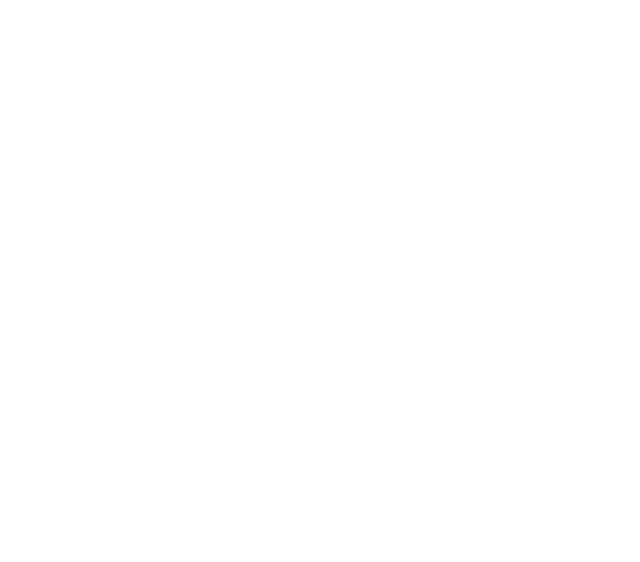
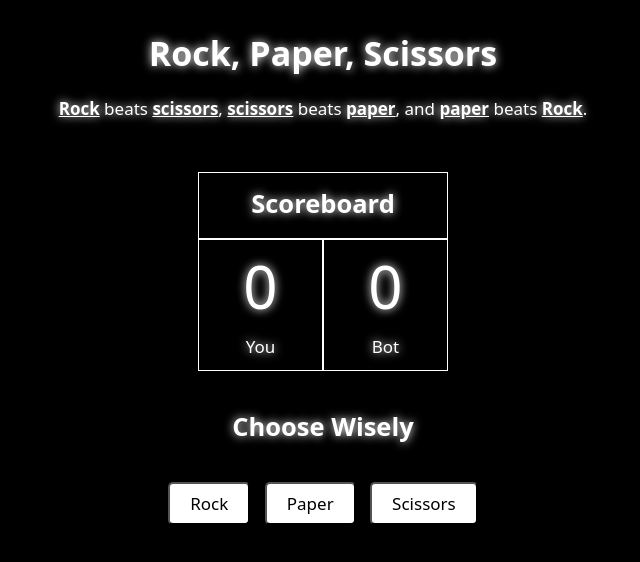
Before and after one commit to Redot2468/Rock-Paper-Scissors, a plain HTML site: page index.html in a window 1280 px wide. Shown: the whole page, without its empty margins (317-957 px from the left). Drawn offline with Linux system fonts and the light colour scheme.

Commit message:
designed and added functionality to the game

```diff
--- a/css/style.css
+++ b/css/style.css
@@ -0,0 +1,124 @@
+*,
+*::before,
+*::after {
+  padding: 0;
+  margin: 0;
+  box-sizing: border-box;
+}
+
+:root {
+  --color-black: black;
+  --color-white: white;
+}
+
+html {
+  font-size: 62.5%;
+}
+
+body {
+  font-family: system-ui, -apple-system, BlinkMacSystemFont, "Segoe UI", Roboto,
+    Oxygen, Ubuntu, Cantarell, "Open Sans", "Helvetica Neue", sans-serif;
+  font-size: 1.7rem;
+  color: var(--color-white);
+  background: var(--color-black);
+  text-shadow: 0 0 10px white;
+  font-weight: 400;
+  line-height: 1.5;
+  text-align: center;
+  padding: 1rem;
+}
+
+h1,
+h2,
+h3 {
+  color: var(--color-white);
+  line-height: 1.2;
+}
+
+h1 {
+  font-weight: 700;
+}
+
+h2 {
+  font-weight: 700;
+}
+
+h3 {
+  font-weight: 400;
+}
+
+/* header */
+
+.header__desc span {
+  font-weight: 700;
+  text-decoration: underline;
+}
+
+/* main */
+main {
+  margin-top: 5rem;
+}
+
+.score__board {
+  display: grid;
+  grid-template-columns: repeat(2, 1fr);
+  grid-template-areas:
+    "a a"
+    "b c";
+  max-width: 250px;
+  margin: auto;
+}
+
+.score__board > div {
+  border: 1px solid white;
+}
+
+.score__board-header {
+  grid-area: a;
+}
+
+.score__board-header h2 {
+  padding: 1.5rem 0 2rem;
+}
+
+.player__score,
+.bot__score {
+  padding: 1rem;
+}
+
+.player__score h3,
+.bot__score h3 {
+  font-size: 6rem;
+  margin-bottom: 1.2rem;
+}
+
+/* game buttons */
+.choose__wisely {
+  margin-top: 4rem;
+}
+.game__buttons {
+  margin-top: 3rem;
+}
+
+.btn {
+  padding: 1rem 2rem;
+  font-weight: 500;
+  background: var(--color-white);
+  border-radius: 5px;
+  margin: 1rem 0.5rem;
+  transition: background 0.2s;
+}
+
+.btn:hover {
+  cursor: pointer;
+  background: rgb(219, 240, 245);
+}
+
+/* footer */
+.footer {
+  margin-top: 1rem;
+}
+
+.footer > p {
+  margin: 1rem;
+}
--- a/index.html
+++ b/index.html
@@ -4,13 +4,50 @@
     <meta charset="UTF-8" />
     <meta http-equiv="X-UA-Compatible" content="IE=edge" />
     <meta name="viewport" content="width=device-width, initial-scale=1.0" />
-    <title>Document</title>
+    <meta name="description" content="A rock paper scissors game" />
+    <title>Rock, Paper, Scissors</title>
 
     <!-- stylesheets -->
     <link rel="stylesheet" href="./css/normalize.css" />
     <link rel="stylesheet" href="./css/style.css" />
   </head>
   <body>
-    <main></main>
+    <header>
+      <h1 class="header">Rock, Paper, Scissors</h1>
+      <p class="header__desc">
+        <span>Rock</span> beats <span>scissors</span>,
+        <span>scissors</span> beats <span>paper</span>, and
+        <span>paper</span> beats <span>Rock</span>.
+      </p>
+    </header>
+
+    <main>
+      <!-- score board -->
+      <div class="score__board">
+        <div class="score__board-header"><h2>Scoreboard</h2></div>
+        <div class="player__score">
+          <h3 class="player">0</h3>
+          <p>You</p>
+        </div>
+        <div class="bot__score">
+          <h3 class="bot">0</h3>
+          <p>Bot</p>
+        </div>
+      </div>
+
+      <h2 class="choose__wisely">Choose Wisely</h2>
+
+      <!-- buttons -->
+      <div class="game__buttons">
+        <button class="btn btn__rock">Rock</button>
+        <button class="btn btn__paper">Paper</button>
+        <button class="btn btn__scissors">Scissors</button>
+      </div>
+
+      <footer class="footer"></footer>
+    </main>
+
+    <!-- scripts -->
+    <script src="./js/main.js"></script>
   </body>
 </html>
--- a/js/main.js
+++ b/js/main.js
@@ -0,0 +1,73 @@
+let you = 0;
+let bot = 0;
+let choices = ["Rock", "Paper", "Scissors"];
+let outcome;
+
+const footer = document.querySelector(".footer");
+const playerScore = document.querySelector(".player");
+const botScore = document.querySelector(".bot");
+const btnAll = document.querySelectorAll(".btn");
+const gameButtons = document.querySelector(".game__buttons");
+
+btnAll.forEach(btn => {
+     btn.addEventListener("click", () => {
+        renderScore(btn);
+      })
+
+   })
+
+function renderScore(btn){
+
+    let random = Math.floor(Math.random() * choices.length);
+        let botChoice = choices[random];
+
+        // for the rock button
+        if(btn.classList.contains("btn__rock")){
+        if(botChoice === "Rock"){
+            outcome = "tied :|";
+        }
+        else if(botChoice === "Scissors"){
+            you++;
+            outcome ="win!  :)"
+        }
+        else{
+            bot++;
+            outcome = "lose  :(";
+        }}
+
+        // paper
+        if(btn.classList.contains("btn__paper")){
+        if(botChoice === "Rock"){
+            outcome = "win!  :)"
+            ++you;
+        }
+        else if(botChoice === "Scissors"){
+            outcome = "lose  :(";
+            ++bot;
+        }
+        else{
+            outcome = "tied :|";
+        }}
+
+        // scissors
+        if(btn.classList.contains("btn__scissors")){
+        if(botChoice === "Rock"){
+            outcome = "lose  :(";
+            ++bot;
+        }
+        else if(botChoice === "Scissors"){
+            outcome = "tied :|";
+        }
+        else{
+            outcome = "win!  :)"
+            ++you;
+        }}
+
+
+       playerScore.textContent = you;
+        botScore.textContent = bot;
+        footer.innerHTML = `<p class="header__desc">You played <span>${btn.textContent}</span>. The bot played <span>${botChoice}</span></p>`;
+        footer.innerHTML += `<p class="header__desc"> You <span>${outcome}</span></p>`;
+
+
+}
```
